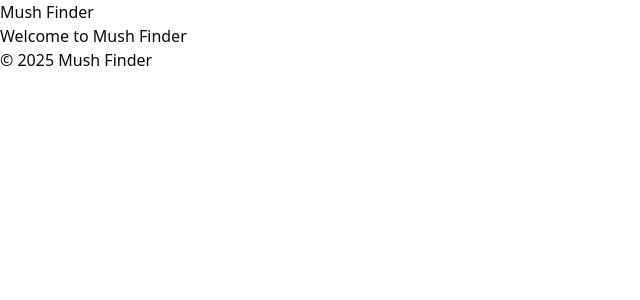
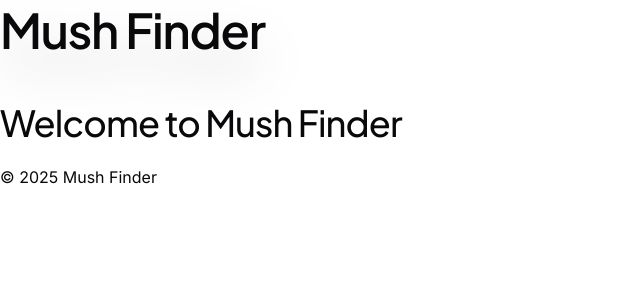
Before and after one commit to danielxfeng/mush-finder-monorepo, a React (Vite) app in the folder apps/mush-frontend/: page / in a window 1280 px wide. Shown: the top 300 px of the page, without its empty margins (0-640 px from the left). Built offline with nearby package versions, Linux system fonts and the light colour scheme.

Commit message:
feat(frontend): update font imports and apply typography styles

```diff
--- a/apps/mush-frontend/src/index.css
+++ b/apps/mush-frontend/src/index.css
@@ -1,5 +1,5 @@
+@import url('https://fonts.googleapis.com/css2?family=Inter:ital,opsz,wght@0,14..32,100..900;1,14..32,100..900&family=Plus+Jakarta+Sans:ital,wght@0,200..800;1,200..800&family=Space+Grotesk:wght@300..700&display=swap');
 @import 'tailwindcss';
-@import 'tw-animate-css';
 
 @custom-variant dark (&:is(.dark *));
 
@@ -122,6 +122,12 @@
   --sidebar-ring: oklch(0.552 0.016 285.938);
 }
 
+@theme inline {
+  --font-inter: 'Inter', ui-sans-serif, system-ui;
+  --font-pjs: 'Plus Jakarta Sans', ui-sans-serif, system-ui;
+  --font-sg: 'Space Grotesk', monospace;
+}
+
 @layer base {
   * {
     @apply border-border outline-ring/50;
@@ -134,4 +140,30 @@
   #root {
     @apply m-0 flex min-h-[100dvh] w-full flex-col p-0;
   }
+  body {
+    @apply bg-background text-foreground font-inter text-base font-normal leading-normal antialiased;
+  }
+  h1,
+  h2,
+  h3,
+  h4,
+  h5,
+  h6 {
+    @apply font-pjs;
+  }
+  h1 {
+    @apply mb-10 text-balance text-4xl font-semibold leading-tight tracking-tight drop-shadow-2xl lg:text-5xl;
+  }
+
+  h2 {
+    @apply mb-5 text-balance text-3xl font-medium leading-tight tracking-tight lg:text-4xl;
+  }
+
+  h3 {
+    @apply mb-4 text-balance text-2xl tracking-tight max-lg:font-medium lg:text-3xl;
+  }
+
+  h4 {
+    @apply text-balance text-xl font-medium tracking-normal;
+  }
 }
```
